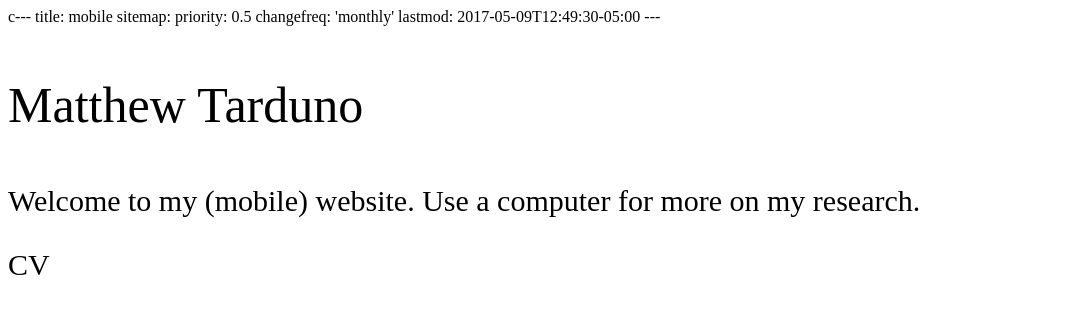
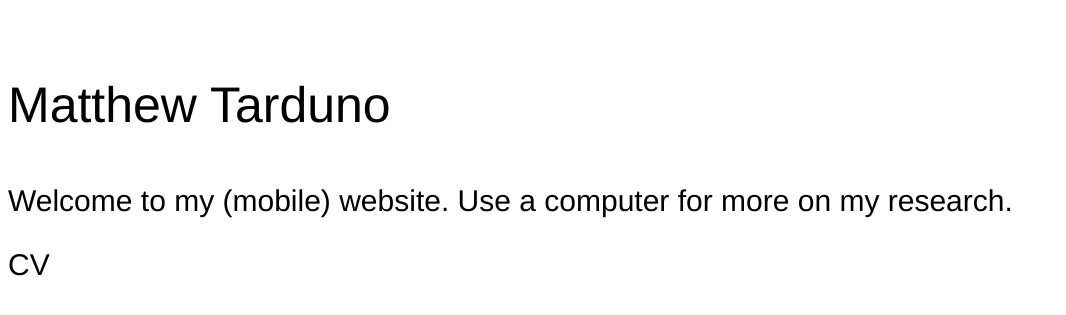
Before and after one commit to Matt-Tarduno/Matt-Tarduno.github.io, a Jekyll site: the page mobile/index.html, which Jekyll copies as it is, in a window 1280 px wide. Shown: the top 315 px of the page, without its empty margins (0-1066 px from the left). Built offline with Jekyll 4.4.1, drawn with Linux system fonts in a browser that asks for light colours.

Commit message:
Update index.html

```diff
--- a/mobile/index.html
+++ b/mobile/index.html
@@ -1,18 +1,11 @@
-c---
-title: mobile
-sitemap:
-    priority: 0.5
-    changefreq: 'monthly'
-    lastmod: 2017-05-09T12:49:30-05:00
----
 <br />
 <div class="blurb">
 	<h1></h1>
-	<p style="font-size:50px"> Matthew Tarduno</p>
+	<p style="font-size:50px;  font-family:'Helvetica', 'Arial', 'Sans-Serif'"> Matthew Tarduno</p>
 </div><!-- /.blurb -->
 <div class="blurb">
 	<h1></h1>
-	<p style="font-size:30px"> Welcome to my (mobile) website. Use a computer for more on my research.</p>
+	<p style="font-size:30px; font-family:'Helvetica', 'Arial', 'Sans-Serif'"> Welcome to my (mobile) website. Use a computer for more on my research.</p>
 </div><!-- /.blurb -->
 <style>
   .bottom-three {
@@ -21,6 +14,6 @@ sitemap:
 </style>
 <div class="blurb">
 	<h1></h1>
-	<p style="font-size:30px">CV</p>
+	<p style="font-size:30px; font-family:'Helvetica', 'Arial', 'Sans-Serif'">CV</p>
 </div><!-- /.blurb -->
 <br />
```
